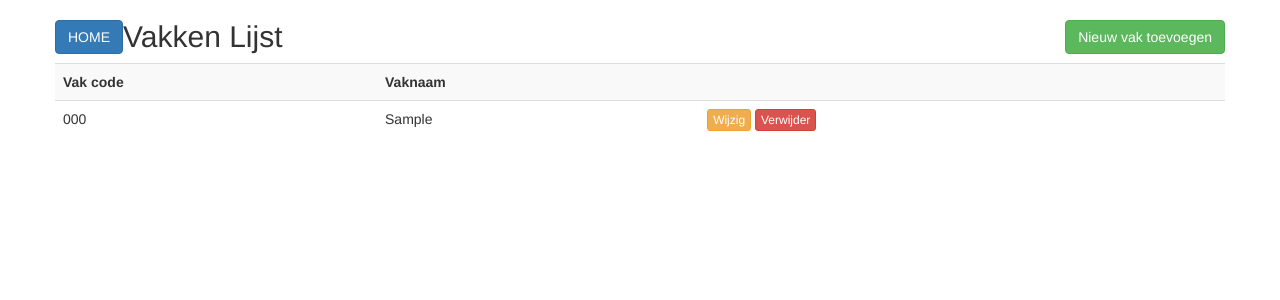
After one commit to eSaniello/studenten_presentie, a Flask app: page /vakken in a window 1280 px wide. The commit adds this page. Shown: the top 300 px of the page. Run offline with Flask 2, Linux system fonts and the light colour scheme; tables that the repository leaves empty or names only in its code hold one stand-in row (values such as "Sample post"); some libraries are stand-ins or nearby versions.

Commit message:
done with vakken CRUD

```diff
--- a/app.py
+++ b/app.py
@@ -13,12 +13,13 @@ app.config['MYSQL_CURSORCLASS'] = 'DictCursor'
 
 mysql = MySQL(app)
 
-
+# Home page
 @app.route('/')
 def Index():
     return render_template('index.html')
 
 
+# Student page
 @app.route('/studenten')
 def studenten():
     cur = mysql.connection.cursor()
@@ -58,6 +59,7 @@ def delete_student(student_nr):
 @app.route('/update_student', methods=['POST', 'GET'])
 def update_student():
     if request.method == 'POST':
+        old_student_nr = request.form['id']
         student_nr = request.form['student_nr']
         voornaam = request.form['voornaam']
         achternaam = request.form['achternaam']
@@ -66,14 +68,63 @@ def update_student():
         studierichting = request.form['studierichting']
         cur = mysql.connection.cursor()
         cur.execute("""
-               UPDATE studenten
-               SET student_nr=%s, voornaam=%s, achternaam=%s, cohort=%s, leerjaar=%s, studierichting=%s
-               WHERE student_nr=%s
-            """, (student_nr, voornaam, achternaam, cohort, leerjaar, studierichting, student_nr))
+            UPDATE studenten
+            SET student_nr=%s, voornaam=%s, achternaam=%s, cohort=%s, leerjaar=%s, studierichting=%s
+            WHERE student_nr=%s
+            """, (student_nr, voornaam, achternaam, cohort, leerjaar, studierichting, old_student_nr))
         flash("Data Updated Successfully")
         mysql.connection.commit()
         return redirect(url_for('studenten'))
 
+# Vakken page
+@app.route('/vakken')
+def vakken():
+    cur = mysql.connection.cursor()
+    cur.execute("SELECT * FROM vakken")
+    data = cur.fetchall()
+    cur.close()
+
+    return render_template('vakken.html', vakken=data)
+
+
+@app.route('/new_vak', methods=['POST'])
+def new_vak():
+    if request.method == "POST":
+        flash("Data Inserted Successfully")
+        vak_code = request.form['vak_code']
+        naam = request.form['naam']
+        cur = mysql.connection.cursor()
+        cur.execute(
+            "INSERT INTO vakken (vak_code, naam) VALUES (%s, %s)", (vak_code, naam))
+        mysql.connection.commit()
+        return redirect(url_for('vakken'))
+
+
+@app.route('/delete_vak/<string:vak_code>', methods=['GET'])
+def delete_vak(vak_code):
+    flash("Record Has Been Deleted Successfully")
+    cur = mysql.connection.cursor()
+    cur.execute("DELETE FROM vakken WHERE vak_code=%s", (vak_code))
+    mysql.connection.commit()
+    return redirect(url_for('vakken'))
+
+
+@app.route('/update_vak', methods=['POST', 'GET'])
+def update_vak():
+    if request.method == 'POST':
+        old_vak_code = request.form['id']
+        vak_code = request.form['vak_code']
+        naam = request.form['naam']
+        cur = mysql.connection.cursor()
+        cur.execute("""
+            UPDATE vakken
+            SET vak_code=%s, naam=%s
+            WHERE vak_code=%s
+            """, (vak_code, naam, old_vak_code))
+        flash("Data Updated Successfully")
+        mysql.connection.commit()
+        return redirect(url_for('vakken'))
+
 
 if __name__ == "__main__":
     app.run(debug=True)
--- a/templates/index.html
+++ b/templates/index.html
@@ -7,6 +7,7 @@
    <div class="row">
       <div class="col md-12">
          <a href="/studenten" class="btn btn-primary">Studenten</a>
+         <a href="/vakken" class="btn btn-primary">Vakken</a>
       </div>
    </div>
 </div>
--- a/templates/layout.html
+++ b/templates/layout.html
@@ -1,5 +1,6 @@
 <!DOCTYPE html>
 <html lang="en">
+
 <head>
     <meta charset="UTF-8">
     <meta name="viewport" content="width=device-width, initial-scale=1.0">
@@ -11,10 +12,12 @@
     <link href="{{url_for('static', filename = 'css/bootstrap.min.css')}}" rel="stylesheet">
     <link rel="shortcut icon" href="{{url_for('static', filename = 'logo.png' )}}">
 </head>
+
 <body>
     {% block body %} {% endblock %}
 
     <script type="text/javascript" src="{{url_for('static', filename='js/jquery-3.2.1.min.js') }}"></script>
     <script type="text/javascript" src="{{url_for('static', filename = 'js/bootstrap.min.js')}}"></script>
 </body>
+
 </html>
--- /dev/null
+++ b/templates/vakken.html
@@ -0,0 +1,104 @@
+{% extends "layout.html" %}
+
+{% block title %} Vakken {% endblock %}
+
+{% block body %}
+<div class="container">
+    <div class="row">
+        <div class="col md-12">
+            <h2>
+                <a href="/" class="btn btn-primary  pull-left">HOME</a>
+                Vakken Lijst
+                <button type="button" class="btn btn-success  pull-right" data-toggle="modal"
+                    data-target="#newvakmodal">Nieuw vak toevoegen</button></h2>
+
+            {% include 'includes/messages.html' %}
+
+            <!-- Vak table view -->
+            <table class="table table-striped">
+                <tr>
+                    <th>Vak code</th>
+                    <th>Vaknaam</th>
+                    <th></th>
+                </tr>
+                {% for vak in vakken %}
+                <tr>
+                    <td>{{vak.vak_code}}</td>
+                    <td>{{vak.naam}}</td>
+                    <td>
+                        <a href="/update_vak/{{ vak.vak_code }}" class="btn btn-warning btn-xs" data-toggle="modal"
+                            data-target="#modaledit_vak{{ vak.vak_code }}">Wijzig</a>
+                        <a href="/delete_vak/{{ vak.vak_code }}" class="btn btn-danger btn-xs"
+                            onclick="return confirm('Are You Sure For Delete?')">Verwijder</a>
+                    </td>
+                </tr>
+
+                <!-- update form modal -->
+                <div id="modaledit_vak{{ vak.vak_code }}" class="modal fade" role="dialog">
+                    <div class="modal-dialog">
+                        <div class="modal-content">
+                            <div class="modal-header">
+                                <button type="button" class="close" data-dismiss="modal">&times;</button>
+                                <h4 class="modal-title">Wijzig Vak</h4>
+                            </div>
+                            <div class="modal-body">
+                                <form action="{{ url_for('update_vak') }}" method="POST">
+                                    <div class="form-group">
+                                        <label>Vak code:</label>
+                                        <input type="hidden" name="id" value="{{ vak.vak_code }}">
+                                        <input type="text" class="form-control" name="vak_code"
+                                            value="{{ vak.vak_code }}">
+                                    </div>
+                                    <div class="form-group">
+                                        <label>Vak naam:</label>
+                                        <input type="text" class="form-control" name="naam" value="{{ vak.naam }}">
+                                    </div>
+                                    <div class="form-group">
+                                        <button class="btn btn-primary" type="submit">Bewerken</button>
+                                    </div>
+                                </form>
+                            </div>
+                            <div class="modal-footer">
+                                <button type="button" class="btn btn-default" data-dismiss="modal">Sluiten</button>
+                            </div>
+                        </div>
+                    </div>
+                </div>
+                {% endfor  %}
+                </tbody>
+            </table>
+        </div>
+
+        <!-- new vak Modal -->
+        <div id="newvakmodal" class="modal fade" role="dialog">
+            <div class="modal-dialog">
+                <div class="modal-content">
+                    <div class="modal-header">
+                        <button type="button" class="close" data-dismiss="modal">&times;</button>
+                        <h4 class="modal-title">Voeg Nieuw Student</h4>
+                    </div>
+                    <div class="modal-body">
+                        <form action="{{ url_for('new_vak') }}" method="POST">
+                            <div class="form-group">
+                                <label>Vak code:</label>
+                                <input type="text" class="form-control" name="vak_code" required="1">
+                            </div>
+                            <div class="form-group">
+                                <label>Vaknaam:</label>
+                                <input type="text" class="form-control" name="naam" required="1">
+                            </div>
+                            <div class="form-group">
+                                <button class="btn btn-primary" type="submit">Toevoegen</button>
+                            </div>
+                        </form>
+                    </div>
+                    <div class="modal-footer">
+                        <button type="button" class="btn btn-default" data-dismiss="modal">Sluiten</button>
+                    </div>
+                </div>
+            </div>
+        </div>
+    </div>
+</div>
+
+{% endblock %}
```
Also changed, not shown: templates/addstudent.html (deleted, +0 -32 lines), templates/studenten.html (+20 -17 lines).
